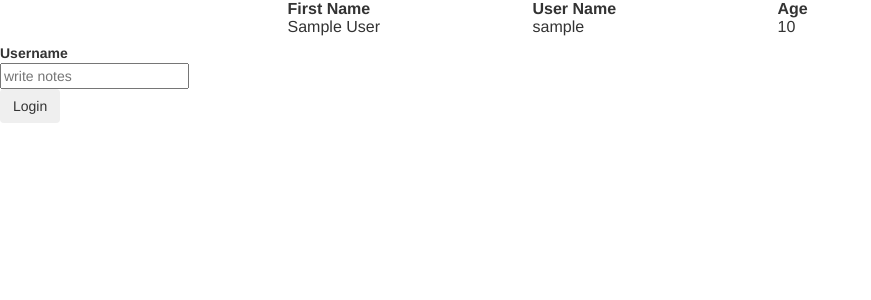
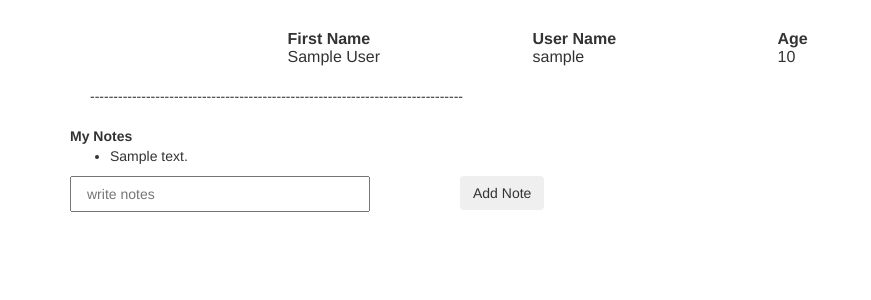
Before and after one commit to RajeshShedolkar/NoteMaking, a Django app: template templates/dashboard.html in a window 1280 px wide. Shown: the top 300 px of the page, without its empty margins (0-871 px from the left). Run offline with Django 3.2, Linux system fonts and the light colour scheme; the template is opened without the code that fills it: most values are stand-ins (such as "Sample title", 1, 10 or a date in 2020); some libraries are stand-ins or nearby versions.

Commit message:
for input box for adding notes and displaing notes

```diff
--- a/templates/dashboard.html
+++ b/templates/dashboard.html
@@ -1,7 +1,7 @@
 <!-- rajesh shedolkar
 {{ test }} -->
 <link rel="stylesheet" href= "/static/css/bootstrap.min.css"></link>
-
+<div class="container" style="padding-top:30px;">
   <table align="center">
     <tr>
       <th class="col-md-2"> First Name </th>
@@ -16,25 +16,35 @@
     </tr>
     {% endfor %}
   </table>
+  <div style="padding:20px;">--------------------------------------------------------------------------------</div>
+    <div>
+    <div >
+      <b> My Notes </b>
+      <ul>
+       {% for note in notes %}
+          <li>{{ note.note }}</li>
+       {% endfor %}
+      </ul>
+    </div>
 
       <div id="notes">
            <form class="form-horizontal" name="LoginForm" action="/dashboard/" method="post">
            {% csrf_token %}
 
-     <div class="control-group">
-         <label class="control-label" for="username">Username</label>
-         <div class="controls">
-             <input type="text" id="note" name="note"  placeholder="write notes">
+           <div class="control-group row">
+               <div class="controls col-md-4">
+                   <input class="col-md-10" type="text" id="note" name="note"  placeholder="write notes" style="line-height: 30px;">
                </div>
-     </div>
-     <div class="control-group">
-         <div class="controls">
-             <button type="submit" class="btn">Login</button>
+
+               <div class="controls col-md-2">
+                   <button type="submit" class="btn">Add Note</button>
                </div>
            </div>
            </form>
        </div>
 
+  </div>
 
+</div>
 <script>
 </script>
```
Lines whose indentation alone changed are shown as unchanged.
